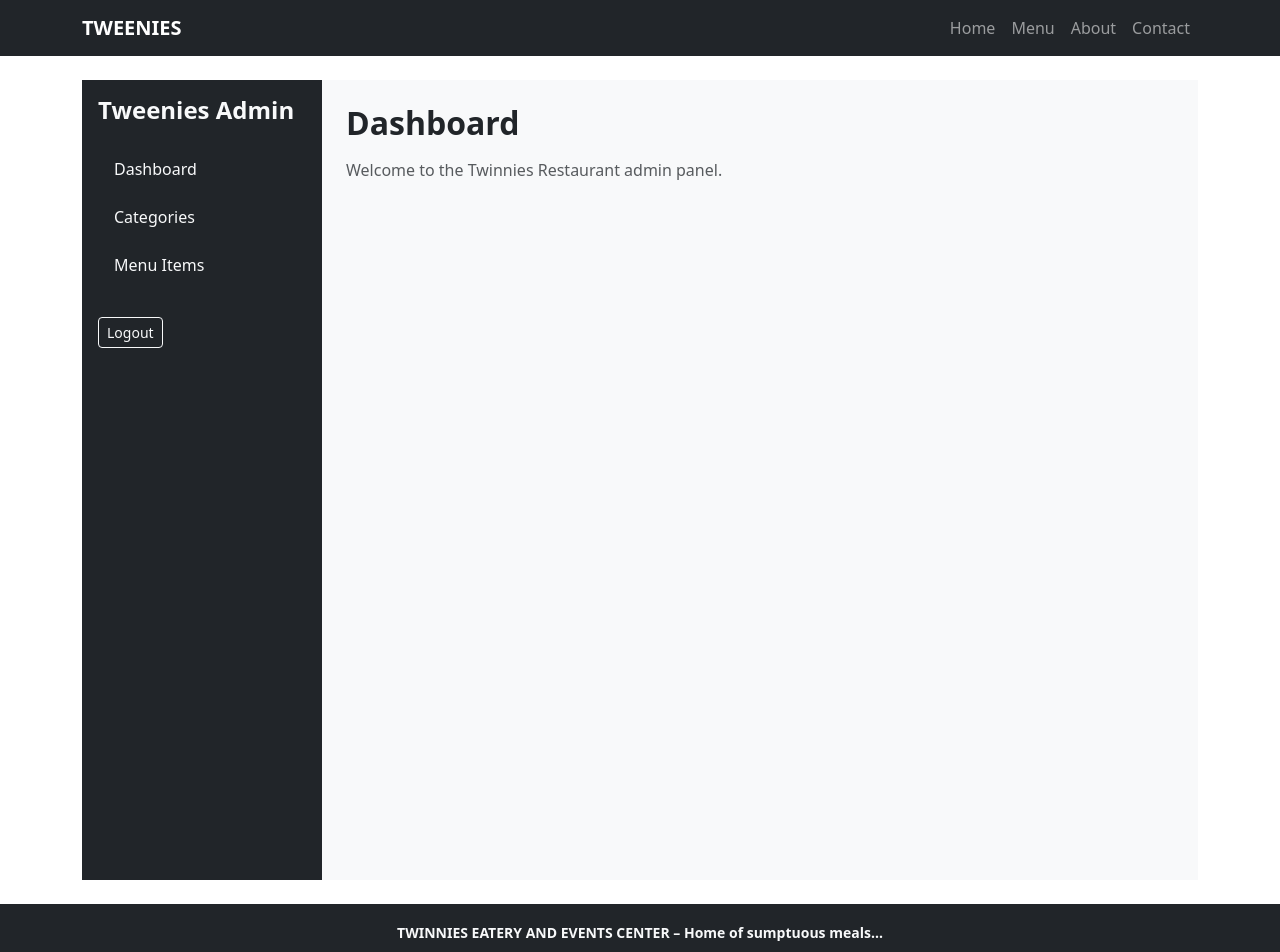
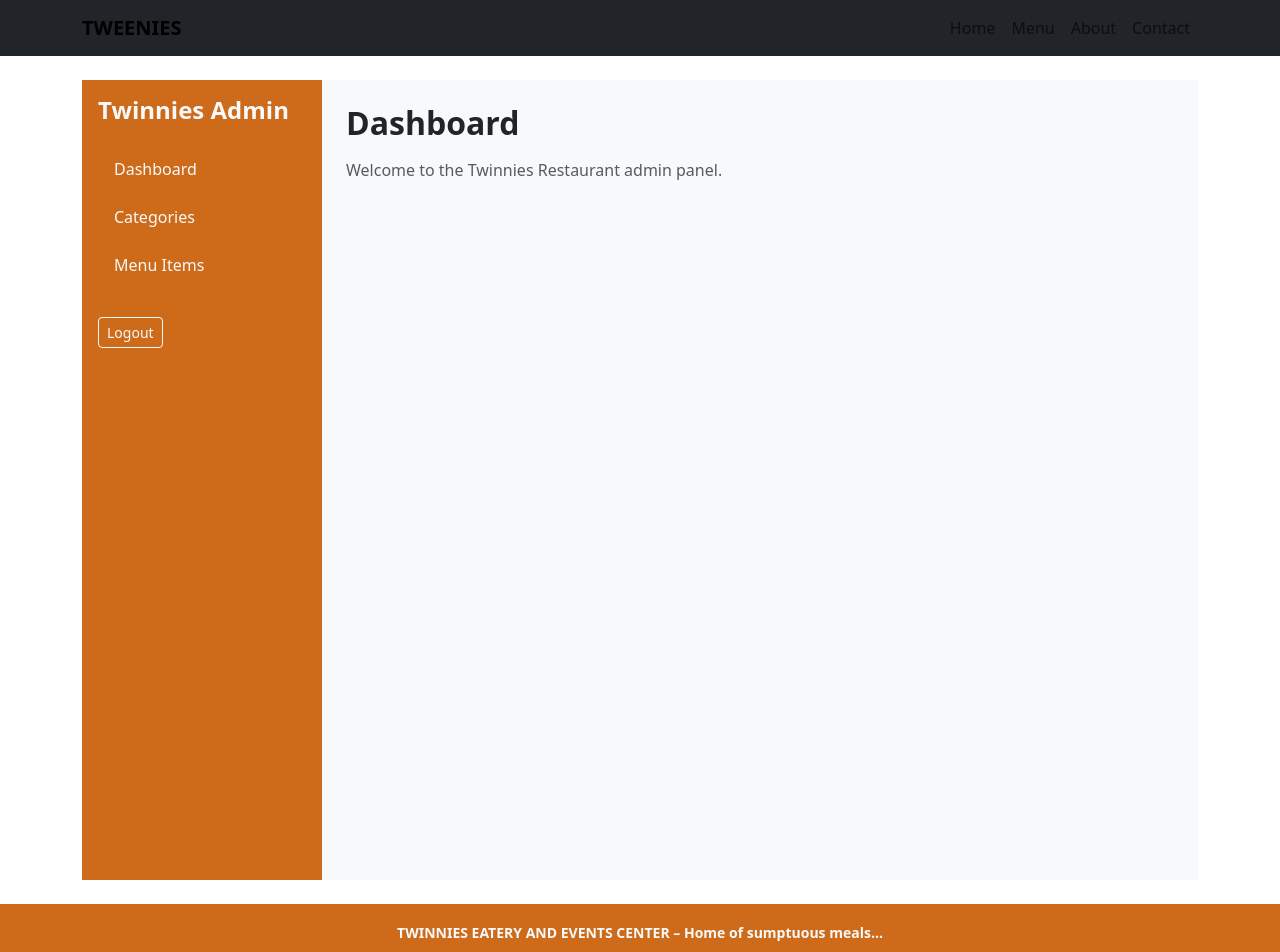
Before and after one commit to Ing-Kophi/tweenies-frontend, a React (Vite) app: page /admin/dashboard in a window 1280 px wide. Shown: the top 952 px of the page. Built offline with nearby package versions, Linux system fonts and the light colour scheme; sample sign-in values are in the browser's storage.

Commit message:
Change color to orange

```diff
--- a/src/admin/AdminLayout.jsx
+++ b/src/admin/AdminLayout.jsx
@@ -6,10 +6,10 @@ function AdminLayout({ children }) {
 
       {/* Sidebar */}
       <aside
-        className="bg-dark text-light p-3"
-        style={{ width: "240px" }}
+        className="text-light p-3"
+        style={{ width: "240px", backgroundColor: "#ce6b1a" }}
       >
-        <h4 className="fw-bold mb-4">Tweenies Admin</h4>
+        <h4 className="fw-bold mb-4">Twinnies Admin</h4>
 
         <ul className="nav flex-column gap-2">
           <li className="nav-item">
--- a/src/components/Footer.jsx
+++ b/src/components/Footer.jsx
@@ -1,6 +1,6 @@
 function Footer() {
   return (
-    <footer className="bg-dark text-light py-3 mt-auto">
+    <footer className="text-light py-3 mt-auto" style={{backgroundColor: "#ce6b1a"}}>
       <div className="container text-center">
         <small className="fw-semibold">
           TWINNIES EATERY AND EVENTS CENTER – Home of sumptuous meals...
--- a/src/components/Navbar.jsx
+++ b/src/components/Navbar.jsx
@@ -2,7 +2,7 @@ import { Link } from "react-router-dom";
 
 function Navbar() {
   return (
-    <nav className="navbar navbar-expand-lg navbar-dark bg-dark">
+    <nav className="navbar navbar-expand-lg bg-dark" style={{backgroundColor: "#ce6b1a"}}>
       <div className="container">
         <Link className="navbar-brand fw-bold" to="/">
           TWEENIES
```
